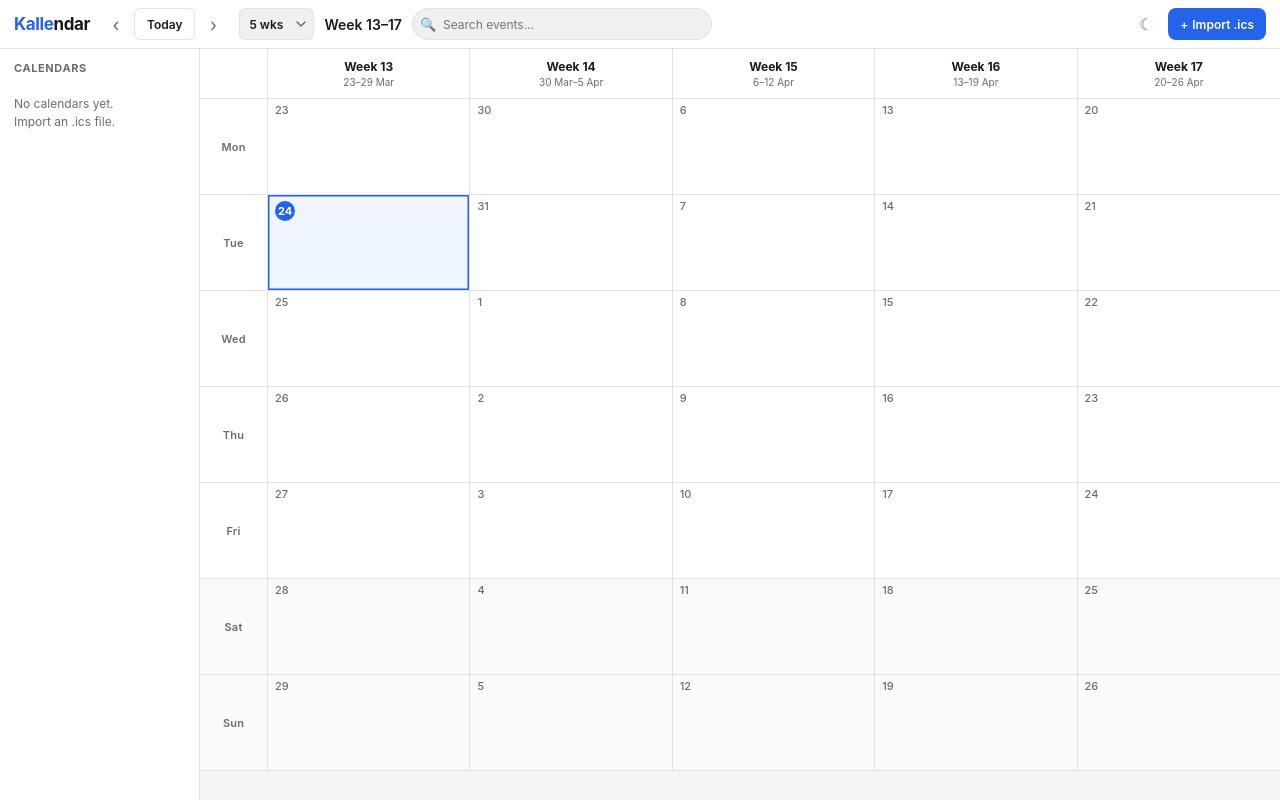
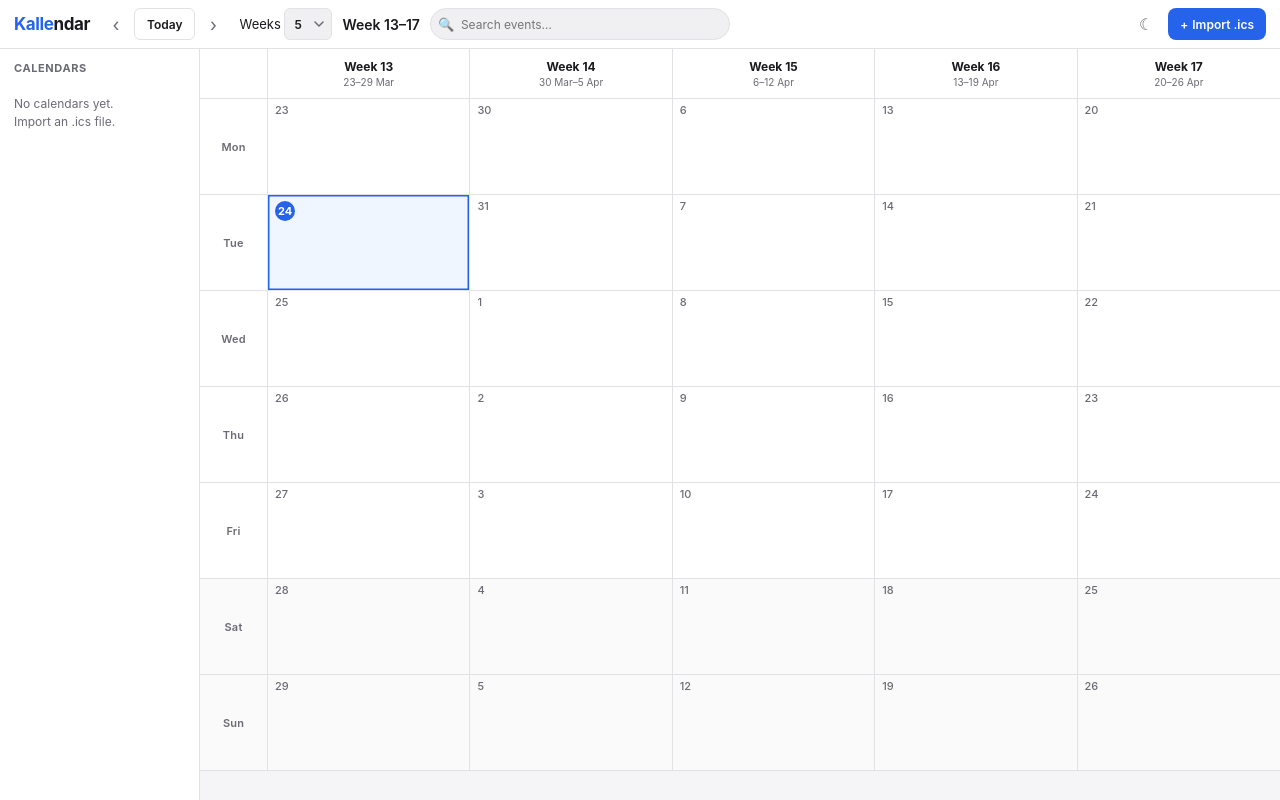
Before and after one commit to thebebopdevil-tech/Kallender, a plain HTML site: page index.html in a window 1280 px wide. Drawn offline with Linux system fonts and the light colour scheme.

Commit message:
Update index.html

```diff
--- a/index.html
+++ b/index.html
@@ -33,17 +33,20 @@
         <button id="next-week" class="nav-btn" title="Next" aria-label="Next">&#8250;</button>
       </div>
 
-      <select id="weeks-select" title="Weeks to display" aria-label="Weeks to display">
-        <option value="1">1 wk</option>
-        <option value="2">2 wks</option>
-        <option value="3">3 wks</option>
-        <option value="4">4 wks</option>
-        <option value="5">5 wks</option>
-        <option value="6">6 wks</option>
-        <option value="8">8 wks</option>
-        <option value="10">10 wks</option>
-        <option value="12">12 wks</option>
-      </select>
+      <label class="weeks-wrap" for="weeks-select">
+        <span class="weeks-label">Weeks</span>
+        <select id="weeks-select" title="Weeks to display" aria-label="Weeks to display">
+          <option value="1">1</option>
+          <option value="2">2</option>
+          <option value="3">3</option>
+          <option value="4">4</option>
+          <option value="5">5</option>
+          <option value="6">6</option>
+          <option value="8">8</option>
+          <option value="10">10</option>
+          <option value="12">12</option>
+        </select>
+      </label>
 
       <span id="week-range"></span>
 
```
